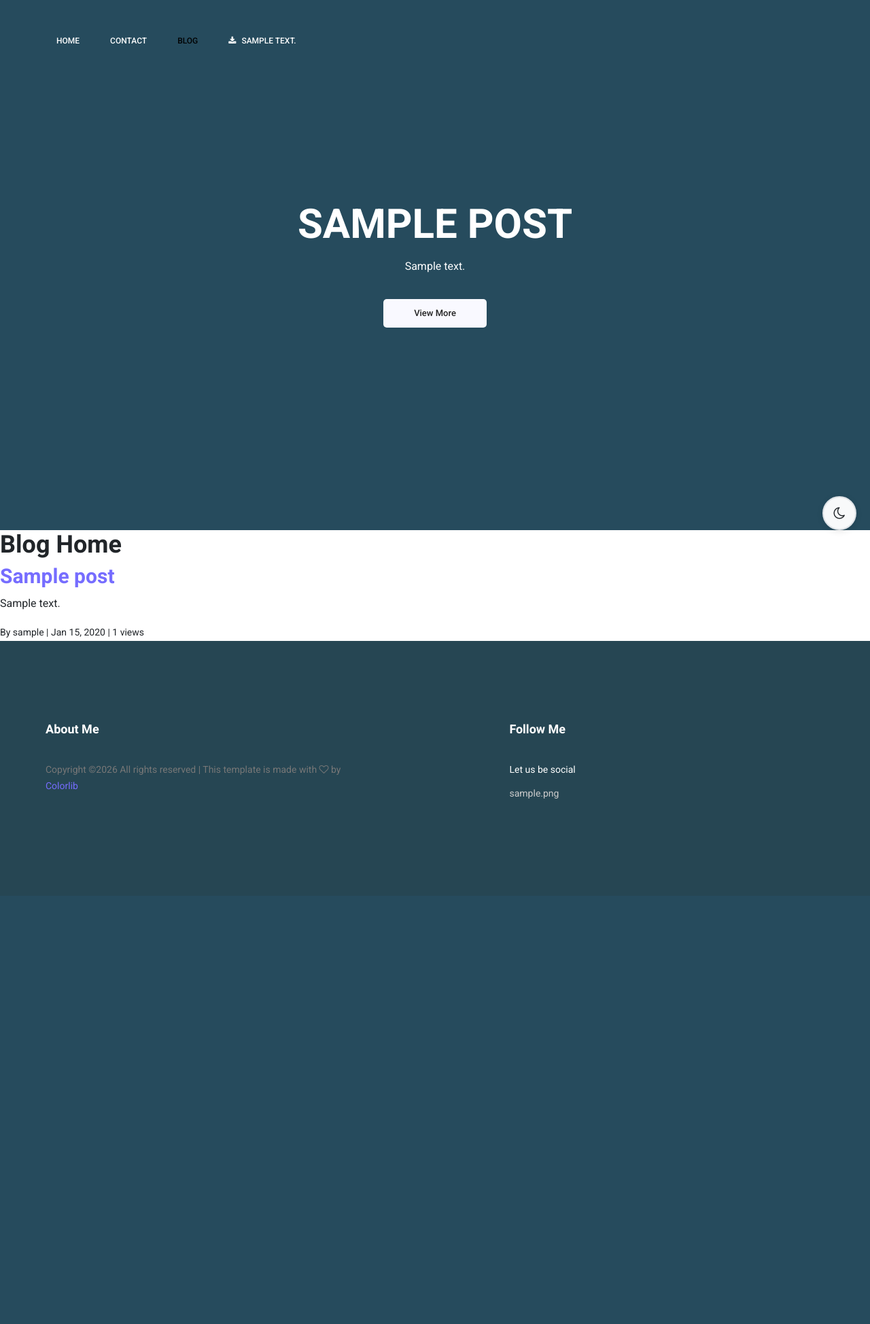
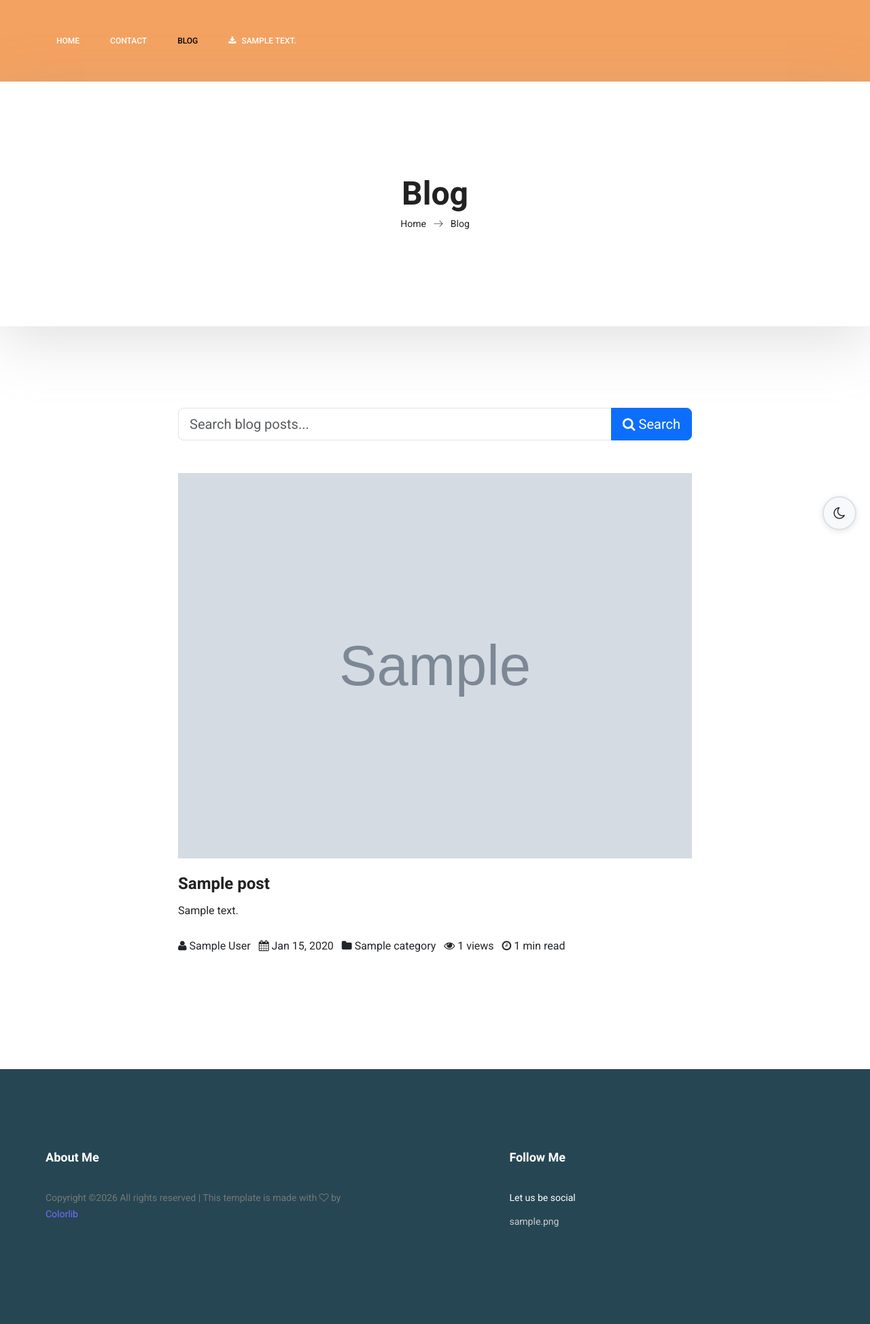
Before and after one commit to softdevcan/softdevcan, a Django app: page /blog/ in a window 1280 px wide. Shown: the whole page at 68% size. Before the commit the page ends 1175 px from the top, so only its background shows below. Run offline with Django 4.2, Linux system fonts and the light colour scheme; tables that the repository leaves empty hold one stand-in row (values such as "Sample post"); grey boxes marked "Sample" are stand-in pictures.

Commit message:
feat: add blog markdown support and search functionality (Faz 5.1, 5.3)
Added comprehensive blog features:
- Markdown rendering with Pygments syntax highlighting
- Custom markdown template filter with extensions (extra, codehilite, tables, toc)
- GitHub-style markdown and code block styling
- Dark mode compatible syntax highlighting
- Full-text search across title, content, excerpt, and meta keywords
- Search UI with Bootstrap 5 styling
- Search result feedback and empty state handling

```diff
--- /dev/null
+++ b/blog/templatetags/__init__.py
@@ -0,0 +1 @@
+# Template tags package
--- a/blog/views.py
+++ b/blog/views.py
@@ -1,14 +1,28 @@
 # blog/views.py
 
 from django.shortcuts import render, get_object_or_404
-from django.db.models import F
+from django.db.models import F, Q
 from .models import Post
 
 def blog_home(request):
-    """Display published blog posts"""
-    posts = Post.objects.filter(status='published').select_related('author', 'category')[:10]
+    """Display published blog posts with search functionality"""
+    posts = Post.objects.filter(status='published').select_related('author', 'category')
+
+    # Search functionality
+    search_query = request.GET.get('q', '')
+    if search_query:
+        posts = posts.filter(
+            Q(title__icontains=search_query) |
+            Q(content__icontains=search_query) |
+            Q(excerpt__icontains=search_query) |
+            Q(meta_keywords__icontains=search_query)
+        )
+
+    posts = posts[:10]
+
     context = {
         'posts': posts,
+        'search_query': search_query,
     }
     return render(request, 'blog_home.html', context)
 
--- a/requirements.txt
+++ b/requirements.txt
@@ -29,3 +29,7 @@ tzdata==2024.2
 urllib3==2.3.0
 packaging==24.2
 asgiref==3.8.1
+
+# Blog features
+markdown==3.7
+pygments==2.18.0
--- a/templates/blog_detail.html
+++ b/templates/blog_detail.html
@@ -1,5 +1,5 @@
 {% extends 'layout.html' %}
-{% load static %}
+{% load static markdown_extras %}
 
 {% block title %}{{ post.title }} - {{ site_title }}{% endblock %}
 {% block meta_description %}{{ post.meta_description|default:post.excerpt|truncatewords:30 }}{% endblock %}
@@ -102,8 +102,8 @@
                     </div>
                     {% endif %}
 
-                    <div class="blog_content">
-                        {{ post.content|linebreaks }}
+                    <div class="blog_content markdown-content">
+                        {{ post.content|markdown }}
                     </div>
 
                     <div class="navigation_area mt-5">
--- a/templates/blog_home.html
+++ b/templates/blog_home.html
@@ -1,41 +1,92 @@
-<!-- templates/blog/blog_home.html -->
 {% extends 'layout.html' %}
 {% load static %}
 
-
 {% block banner_area %}
-
-    {% if posts %}
-        <section class="home_banner_area blog_banner">
+<section class="banner_area">
+    <div class="box_1620">
         <div class="banner_inner d-flex align-items-center">
-{#        <div class="overlay bg-parallax" data-stellar-ratio="0.9" data-stellar-vertical-offset="0" data-background=""></div>#}
             <div class="container">
-                    <div class="blog_b_text text-center">
-                        {% with last_post=posts.first %}
-                            {% if last_post %}
-                                <h2>{{ last_post.title }}</h2>
-                                <p>{{ last_post.excerpt|default:last_post.content|truncatewords:30 }}</p>
-                                <a class="white_bg_btn" href="{% url 'blog_detail' last_post.slug %}">View More</a>
-                            {% endif %}
-                        {% endwith %}
+                <div class="banner_content text-center">
+                    <h2>Blog</h2>
+                    <div class="page_link">
+                        <a href="{% url 'index' %}">Home</a>
+                        <a href="{% url 'blog_home' %}">Blog</a>
+                    </div>
+                </div>
             </div>
         </div>
     </div>
 </section>
-    {% endif %}
-
-
 {% endblock %}
 
 {% block content %}
-    <h1>Blog Home</h1>
+<section class="blog_area p_120">
+    <div class="container">
+        <!-- Search Form -->
+        <div class="row mb-5">
+            <div class="col-lg-8 offset-lg-2">
+                <form method="get" action="{% url 'blog_home' %}">
+                    <div class="input-group input-group-lg">
+                        <input type="text" name="q" class="form-control" placeholder="Search blog posts..." value="{{ search_query }}" aria-label="Search">
+                        <button class="btn btn-primary" type="submit">
+                            <i class="fa fa-search"></i> Search
+                        </button>
+                    </div>
+                </form>
+                {% if search_query %}
+                <p class="text-muted mt-2">Showing results for: <strong>"{{ search_query }}"</strong></p>
+                {% endif %}
+            </div>
+        </div>
+
+        <!-- Blog Posts -->
+        <div class="row">
+            <div class="col-lg-8 offset-lg-2">
                 {% if posts %}
                     {% for post in posts %}
-            <h2><a href="{% url 'blog_detail' post.slug %}">{{ post.title }}</a></h2>
+                    <article class="blog_item mb-5">
+                        {% if post.image %}
+                        <div class="blog_item_img">
+                            <img class="card-img rounded-0 img-fluid" src="{{ post.image.url }}" alt="{{ post.title }}">
+                        </div>
+                        {% endif %}
+                        <div class="blog_details">
+                            <a href="{% url 'blog_detail' post.slug %}">
+                                <h2>{{ post.title }}</h2>
+                            </a>
                             <p>{{ post.excerpt|default:post.content|truncatewords:50 }}</p>
-            <small>By {{ post.author }} | {{ post.published_date|date:"M d, Y" }} | {{ post.view_count }} views</small>
+                            <ul class="blog-info-link list-inline">
+                                <li class="list-inline-item">
+                                    <i class="fa fa-user"></i> {{ post.author.get_full_name|default:post.author.username }}
+                                </li>
+                                <li class="list-inline-item">
+                                    <i class="fa fa-calendar"></i> {{ post.published_date|date:"M d, Y" }}
+                                </li>
+                                {% if post.category %}
+                                <li class="list-inline-item">
+                                    <i class="fa fa-folder"></i> {{ post.category.name }}
+                                </li>
+                                {% endif %}
+                                <li class="list-inline-item">
+                                    <i class="fa fa-eye"></i> {{ post.view_count }} views
+                                </li>
+                                <li class="list-inline-item">
+                                    <i class="fa fa-clock-o"></i> {{ post.reading_time }} min read
+                                </li>
+                            </ul>
+                        </div>
+                    </article>
                     {% endfor %}
                 {% else %}
-        <p>Henüz blog gönderisi bulunmamaktadır.</p>
+                    <div class="text-center">
+                        <p class="lead">{% if search_query %}No posts found matching your search.{% else %}No blog posts available yet.{% endif %}</p>
+                        {% if search_query %}
+                        <a href="{% url 'blog_home' %}" class="btn btn-primary">View All Posts</a>
                         {% endif %}
+                    </div>
+                {% endif %}
+            </div>
+        </div>
+    </div>
+</section>
 {% endblock %}
--- a/templates/includes/head.html
+++ b/templates/includes/head.html
@@ -29,5 +29,6 @@
         <!-- Custom CSS -->
         <link rel="stylesheet" href="{% static 'css/style.css' %}">
         <link rel="stylesheet" href="{% static 'css/responsive.css' %}">
+        <link rel="stylesheet" href="{% static 'css/markdown-styles.css' %}">
         <link rel="stylesheet" href="{% static 'css/dark-mode.css' %}">
     </head>
```
Also changed, not shown: MODERNIZATION_ROADMAP.md (+3 -2 lines), blog/templatetags/markdown_extras.py (added, +36 -0 lines), static/css/markdown-styles.css (added, +201 -0 lines). Lines whose indentation alone changed are shown as unchanged.
